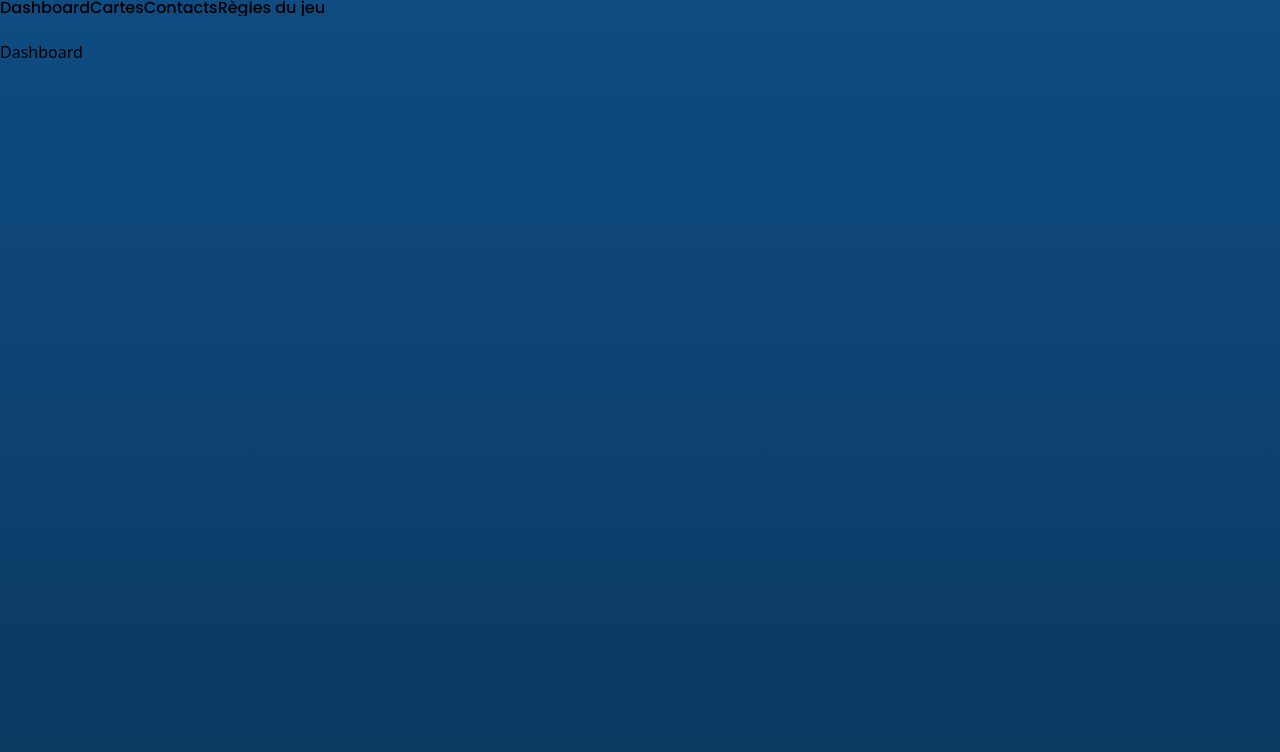
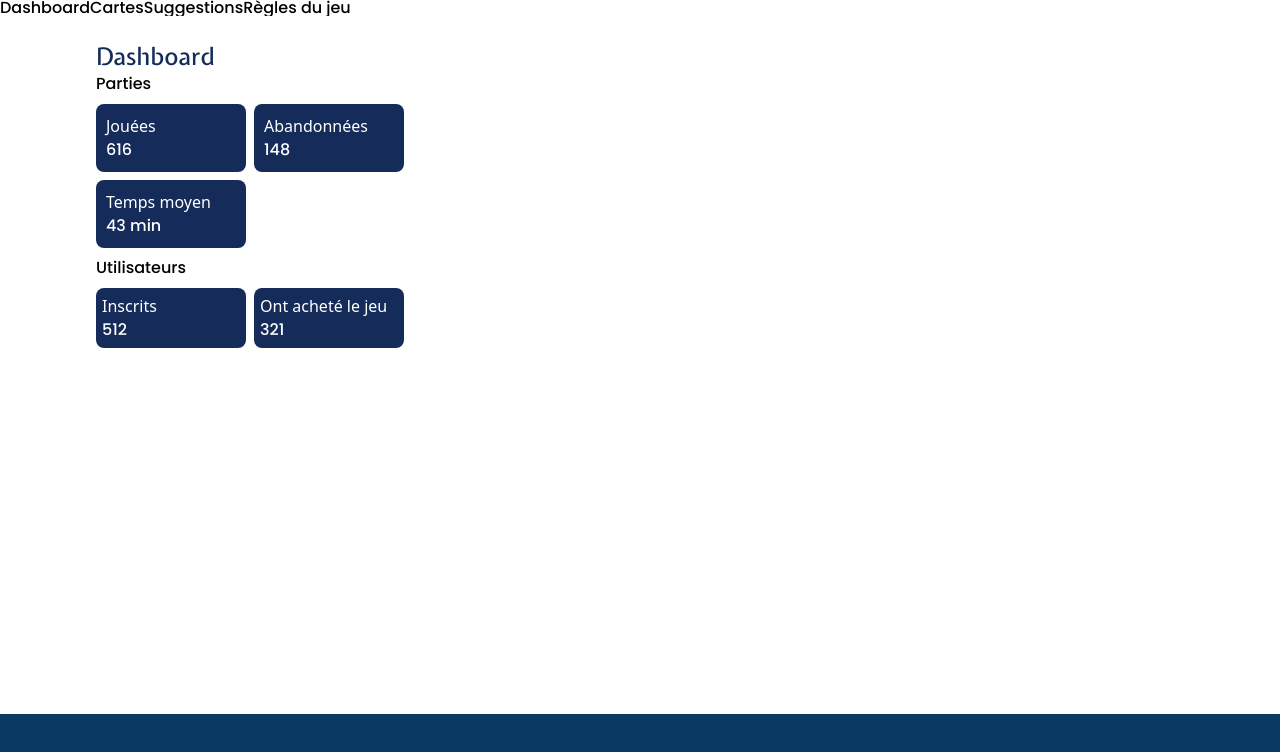
Before and after one commit to akia-web/carte-ico, a Next.js app: page /admin/dashboard in a window 1280 px wide. Shown: the top 752 px of the page. Built offline with nearby package versions, Linux system fonts and the light colour scheme.

Commit message:
add dashboard

```diff
--- a/src/app/admin/dashboard/page.tsx
+++ b/src/app/admin/dashboard/page.tsx
@@ -1,5 +1,42 @@
 export default function Dashboard() {
     return(
-            <div>Dashboard</div>
+            <div className="w-[85%] m-auto">
+                <h1 className="text-2xl text-blueColor">Dashboard</h1>
+
+                <p>Parties</p>
+                <div className="flex mt-2">
+                <div className="bg-blueColor p-2.5 rounded-lg w-[150px] mr-2">
+                    <h2 className="text-white">Jouées</h2>
+                    <p className="text-white">616</p>
+                </div>
+
+                <div className="bg-blueColor p-2.5 rounded-lg  w-[150px]">
+                    <h2 className="text-white">Abandonnées</h2>
+                    <p className="text-white">148</p>
+                </div>
+                </div>
+
+                <div className="flex justify-between mt-2">
+                    <div className="bg-blueColor p-2.5 rounded-lg w-[150px]">
+                        <h2 className="text-white">Temps moyen</h2>
+                        <p className="text-white">43 min</p>
+                    </div>
+                </div>
+
+                <p className="mt-2">Utilisateurs</p>
+
+                <div className="flex mt-2">
+                    <div className="bg-blueColor p-1.5 rounded-lg w-[150px] mr-2">
+                        <h2 className="text-white">Inscrits</h2>
+                        <p className="text-white">512</p>
+                    </div>
+
+                    <div className="bg-blueColor p-1.5 rounded-lg w-[150px]">
+                        <h2 className="text-white">Ont acheté le jeu</h2>
+                        <p className="text-white">321</p>
+                    </div>
+                </div>
+
+            </div>
     )
 }
--- a/src/app/admin/page.tsx
+++ b/src/app/admin/page.tsx
@@ -1,6 +1,14 @@
 "use client"
+
+import { useRouter } from "next/navigation";
+import { useEffect } from "react";
+
 export default function Admin() {
+  const router = useRouter()
 
+  useEffect(()=>{
+    router.push('/admin/dashboard')
+  })
   return (
     <div>
       Admin
--- a/src/app/component/AdminMenu/AdminMenu.tsx
+++ b/src/app/component/AdminMenu/AdminMenu.tsx
@@ -2,10 +2,10 @@ import { Menubar } from "primereact/menubar";
 
 export default function AdminMenu() {
     let items = [
-        { label: 'Dashboard', icon: 'pi pi-plus', url:'/admin/dashboard' },
+        { label: 'Dashboard', icon: 'pi pi-chart-bar', url:'/admin/dashboard' },
         { label: 'Cartes', icon: 'pi pi-search', url:'/admin/cartes'  },
-        { label: 'Contacts', icon: 'pi pi-search' },
-        { label: 'Règles du jeu', icon: 'pi pi-search' }
+        { label: 'Suggestions', icon: 'pi pi-search' },
+        { label: 'Règles du jeu', icon: 'pi pi-book' }
     ];
 
     return(
--- a/src/app/component/layoutWrapper/LayoutWrapper.tsx
+++ b/src/app/component/layoutWrapper/LayoutWrapper.tsx
@@ -12,9 +12,11 @@ export default function LayoutWrapper({children}: { children: React.ReactNode })
     if (pathname.startsWith("/admin")) {
         return (<>
                 <ToastProvider>
+                <div className="bg-white full-height">
                     <AdminMenu></AdminMenu> <br />
+
                     {children}
-
+                    </div>
                 </ToastProvider>
             </>
         )
```
